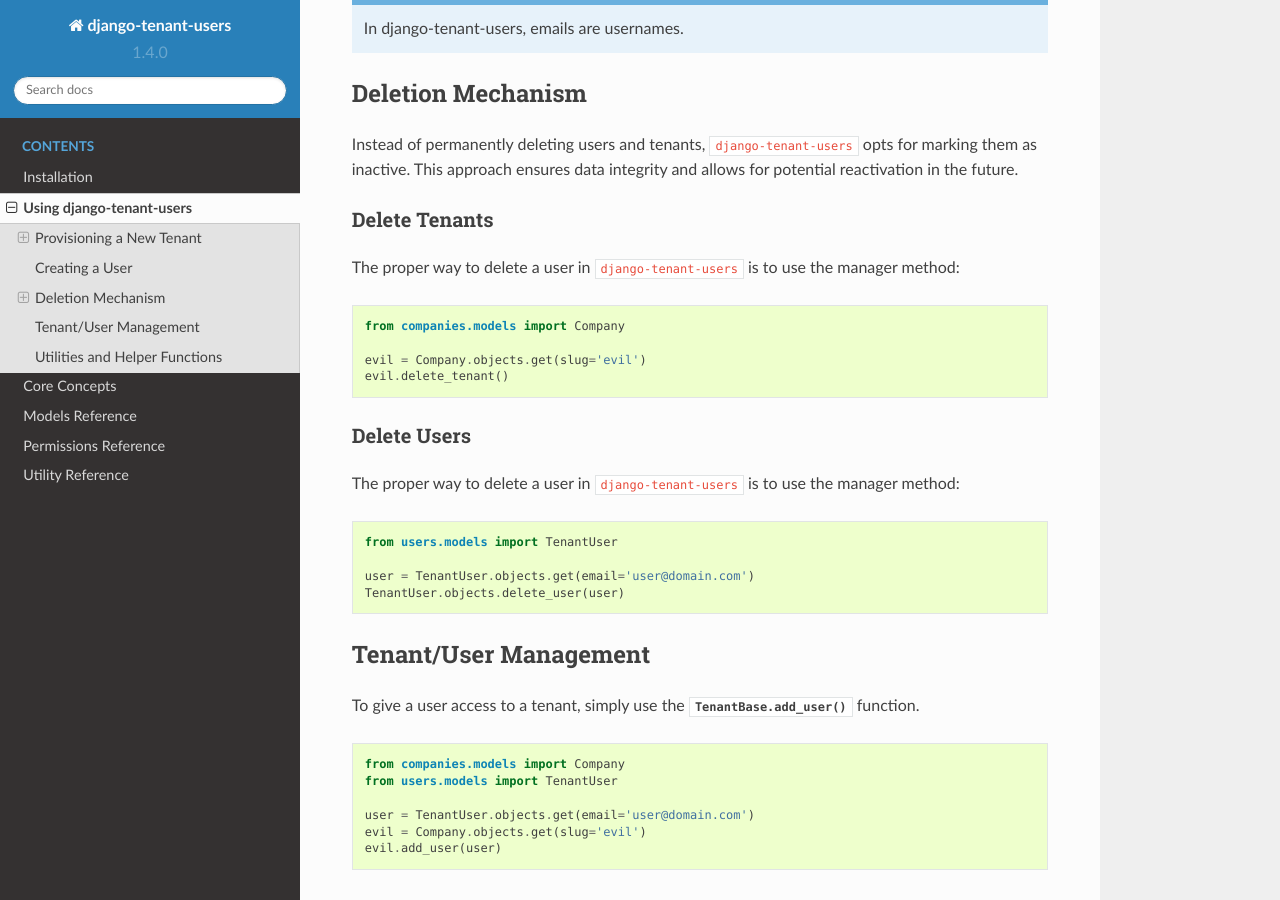
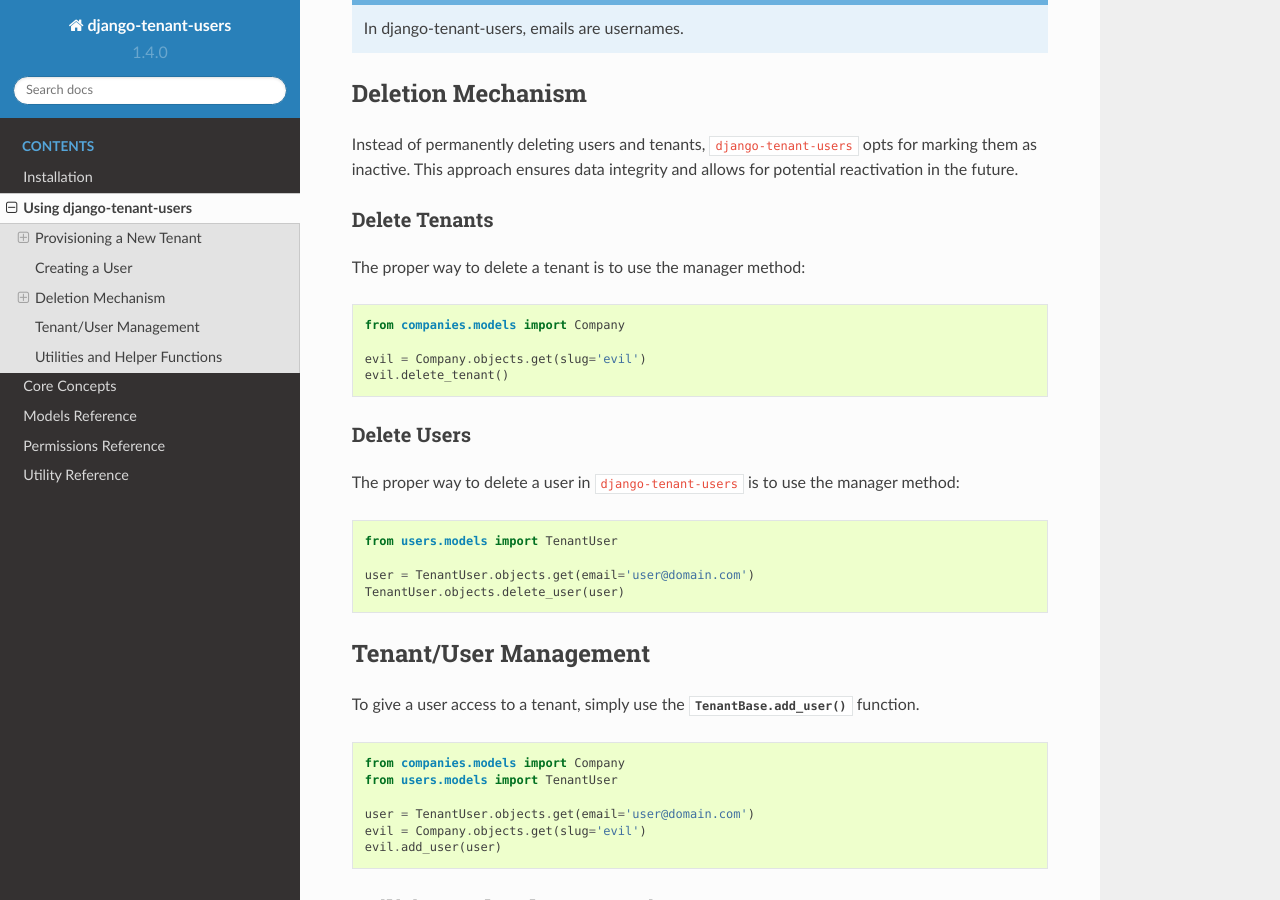
Before and after one commit to Corvia/django-tenant-users, a Sphinx documentation site: the page built from docs/pages/using.rst, in a window 1280 px wide and 900 px high, scrolled down 968 px. Built offline with Sphinx 7.4.7 and the Read the Docs theme 2.0.0, drawn with Linux system fonts in a browser that asks for light colours.

Commit message:
Update using.rst

```diff
--- a/docs/pages/using.rst
+++ b/docs/pages/using.rst
@@ -60,7 +60,7 @@
 Delete Tenants
 ~~~~~~~~~~~~~~
 
-The proper way to delete a user in ``django-tenant-users`` is to use the manager method:
+The proper way to delete a tenant is to use the manager method:
 
 .. code-block:: python
 
```
